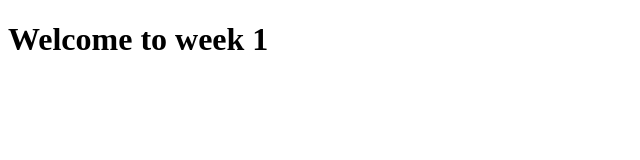
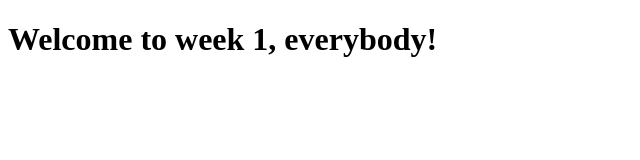
Before and after one commit to jhausen/2019-okcoders-javascript-1, a plain HTML site: page index.html in a window 1280 px wide. Shown: the whole page, without its empty margins (0-640 px from the left). Drawn offline with Linux system fonts and the light colour scheme.

Commit message:
Changed h1

```diff
--- a/index.html
+++ b/index.html
@@ -7,6 +7,6 @@
     <title>OKcoders Javascript</title>
   </head>
   <body>
-      <h1>Welcome to week 1</h1>
+      <h1>Welcome to week 1, everybody!</h1>
   </body>
 </html>
```
